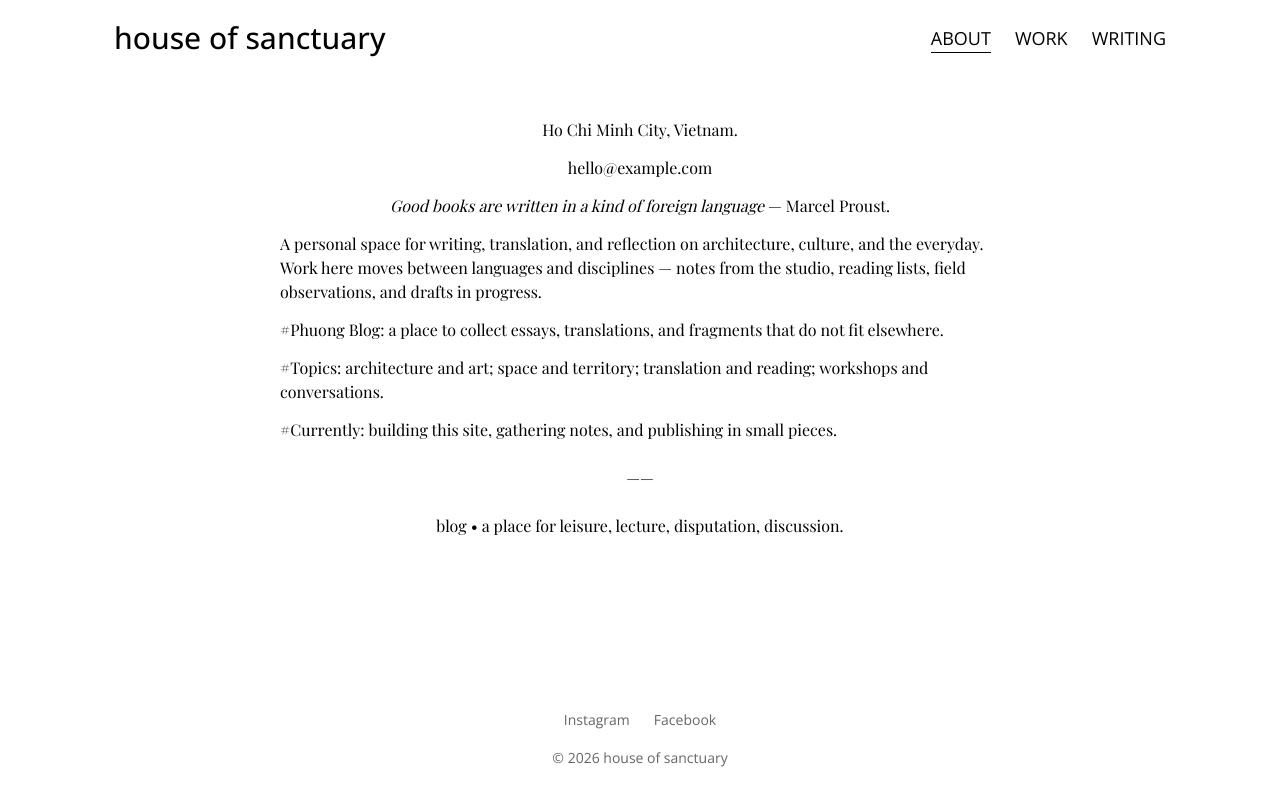
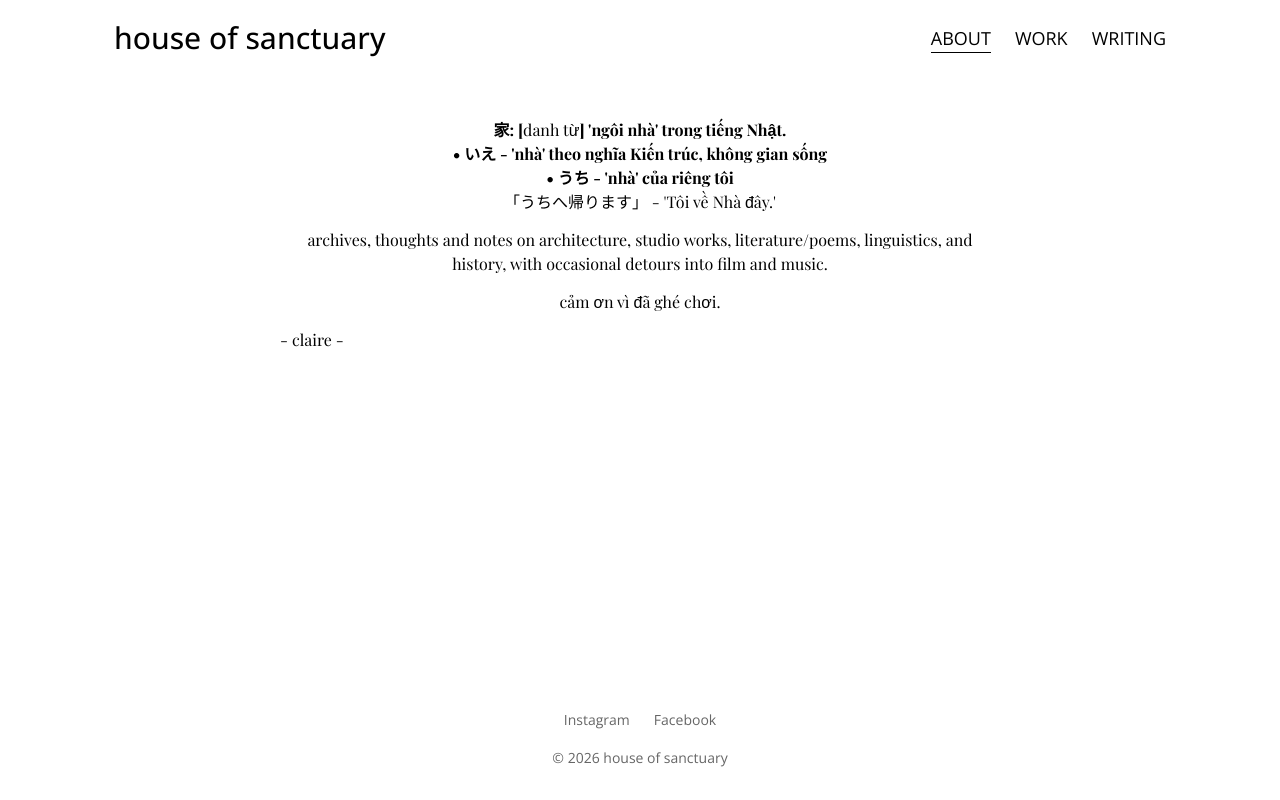
Before and after one commit to minhtuan-ne/house-of-sanctuary, a Next.js app: page /about in a window 1280 px wide. Built offline with nearby package versions, Linux system fonts and the light colour scheme; no server answers.

Commit message:
add about content

```diff
--- a/app/about/page.tsx
+++ b/app/about/page.tsx
@@ -6,44 +6,22 @@ export const metadata: Metadata = {
 
 export default function AboutPage() {
   return (
-    <article className="page-content prose-content">
-      <p className="text-center">Ho Chi Minh City, Vietnam.</p>
+    <article className="page-content prose-content about-content">
       <p className="text-center">
-        <a href="mailto:hello@example.com">hello@example.com</a>
+        <strong>家: [</strong>danh từ<strong>] 'ngôi nhà' trong tiếng Nhật.</strong><br />
+        <strong>• いえ - 'nhà' theo nghĩa Kiến trúc, không gian sống</strong><br />
+        <strong>• うち - 'nhà' của riêng tôi</strong><br />
+        「うちへ帰ります」 - 'Tôi về Nhà đây.'
       </p>
 
-      <p className="text-center italic">
-        Good books are written in a kind of foreign language
-        <span className="not-italic"> — Marcel Proust.</span>
+      <p className="text-center">
+        archives, thoughts and notes on architecture, studio works, literature/poems,
+        linguistics, and history, with occasional detours into film and music.
       </p>
 
-      <p>
-        A personal space for writing, translation, and reflection on
-        architecture, culture, and the everyday. Work here moves between
-        languages and disciplines — notes from the studio, reading lists,
-        field observations, and drafts in progress.
-      </p>
+      <p className="text-center">cảm ơn vì đã ghé chơi.</p>
 
-      <p>
-        #Phuong Blog: a place to collect essays, translations, and fragments
-        that do not fit elsewhere.
-      </p>
-
-      <p>
-        #Topics: architecture and art; space and territory; translation and
-        reading; workshops and conversations.
-      </p>
-
-      <p>
-        #Currently: building this site, gathering notes, and publishing in
-        small pieces.
-      </p>
-
-      <p className="text-center divider">——</p>
-
-      <p className="text-center">
-        blog • a place for leisure, lecture, disputation, discussion.
-      </p>
+      <p className="about-sig">- claire -</p>
     </article>
   );
 }
```
